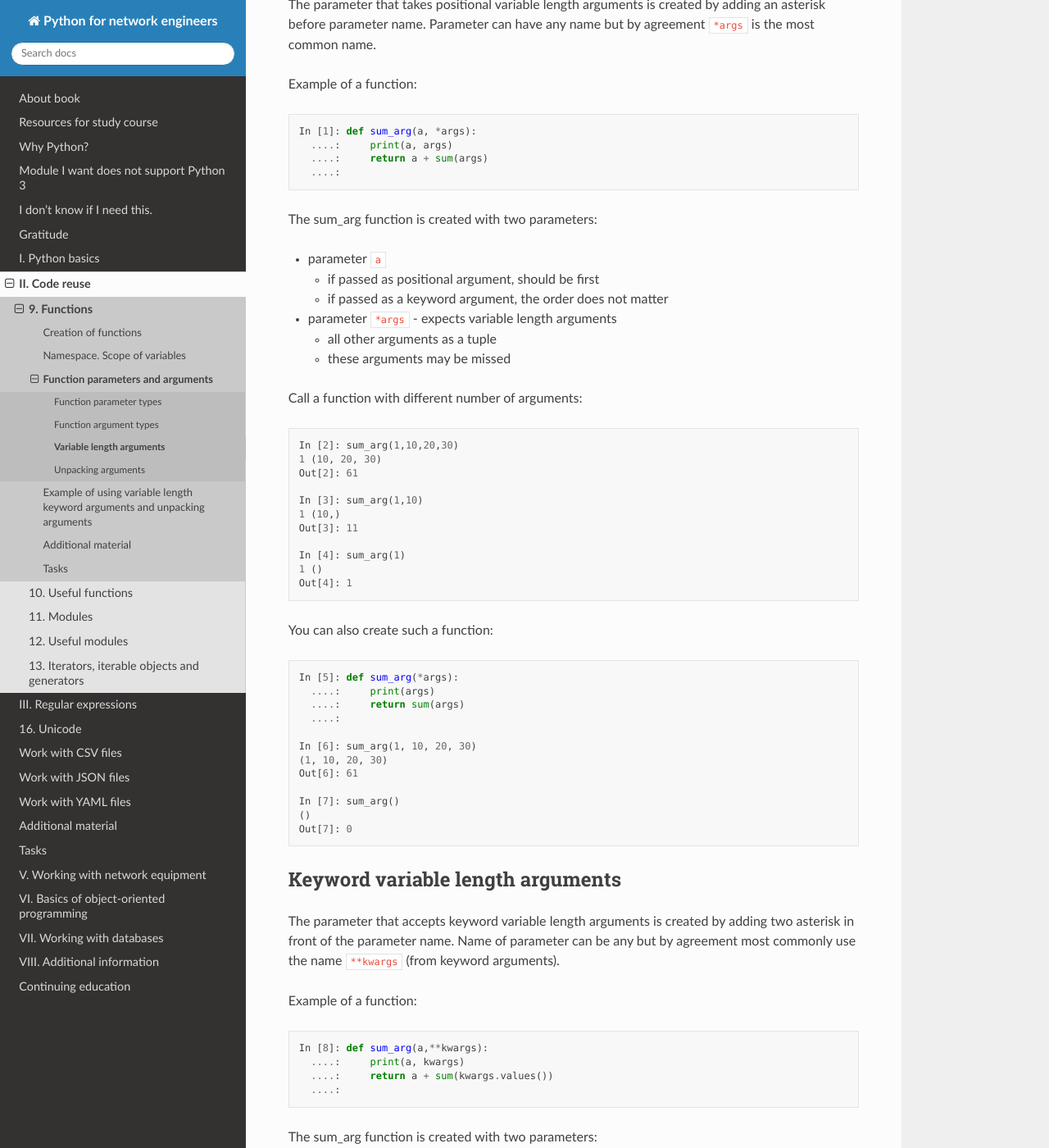
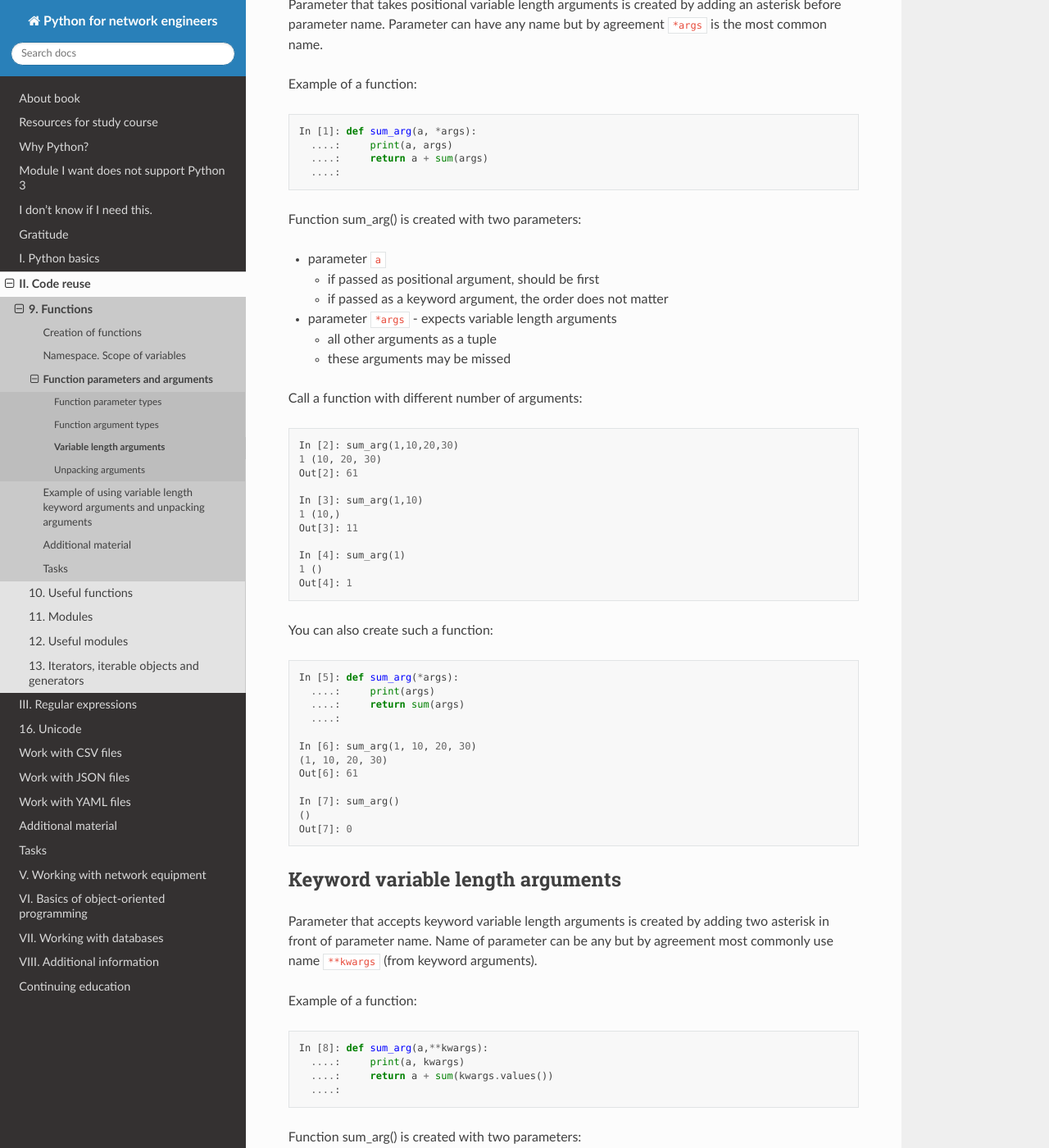
Before and after one commit to natenka/pyneng-book-en, a Sphinx documentation site: the page built from docs/source/book/09_functions/3b_func_args_var.rst, in a window 1280 px wide and 1400 px high, scrolled down 490 px. Shown: the whole window at 82% size. Built offline with Sphinx 7.4.7 and the Read the Docs theme 2.0.0, drawn with Linux system fonts in a browser that asks for light colours; pages that are not in the unit, such as notebooks, are missing from menus.

Commit message:
Update 3b_func_args_var.rst

```diff
--- a/docs/source/book/09_functions/3b_func_args_var.rst
+++ b/docs/source/book/09_functions/3b_func_args_var.rst
@@ -9,7 +9,7 @@ Sometimes it is necessary to make function accept not a fixed number of argument
 Variable length positional arguments
 ~~~~~~~~~~~~~~~~~~~~~~~~~~~~~~~~~~~~~~
 
-The parameter that takes positional variable length arguments is created by adding an asterisk before parameter name. Parameter can have any name but by agreement ``*args`` is the most common name.
+Parameter that takes positional variable length arguments is created by adding an asterisk before parameter name. Parameter can have any name but by agreement ``*args`` is the most common name.
 
 Example of a function:
 
@@ -20,7 +20,7 @@ Example of a function:
       ....:     return a + sum(args)
       ....:
 
-The sum\_arg function is created with two parameters:
+Function sum\_arg() is created with two parameters:
 
 * parameter ``a``
 
@@ -68,7 +68,7 @@ You can also create such a function:
 Keyword variable length arguments
 ~~~~~~~~~~~~~~~~~~~~~~~~~~~~~~~~~~~
 
-The parameter that accepts keyword variable length arguments is created by adding two asterisk in front of the parameter name. Name of parameter can be any but by agreement most commonly use the name ``**kwargs`` (from keyword arguments).
+Parameter that accepts keyword variable length arguments is created by adding two asterisk in front of parameter name. Name of parameter can be any but by agreement most commonly use name ``**kwargs`` (from keyword arguments).
 
 Example of a function:
 
@@ -79,7 +79,7 @@ Example of a function:
       ....:     return a + sum(kwargs.values())
       ....:
 
-The sum\_arg function is created with two parameters:
+Function sum\_arg() is created with two parameters:
 
 * parameter ``a``
 
```
